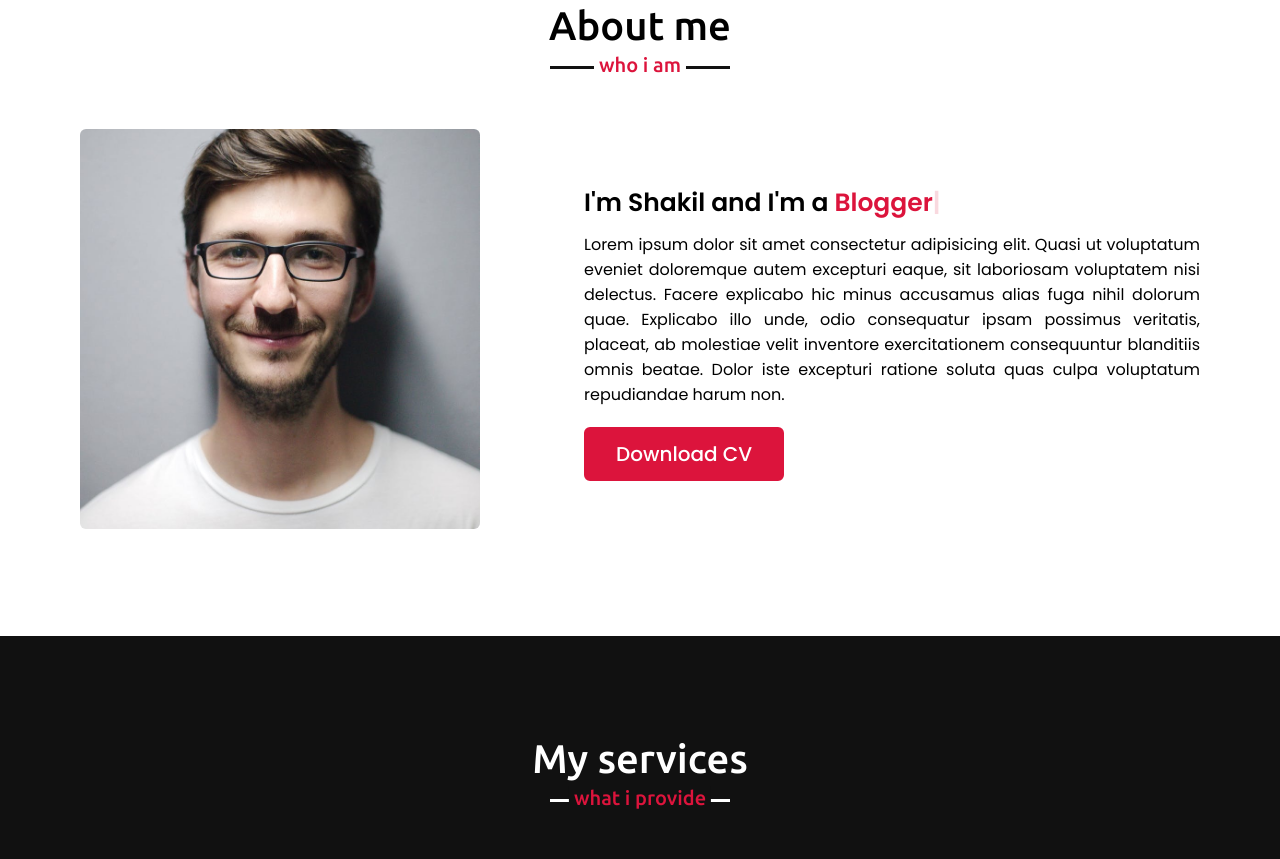
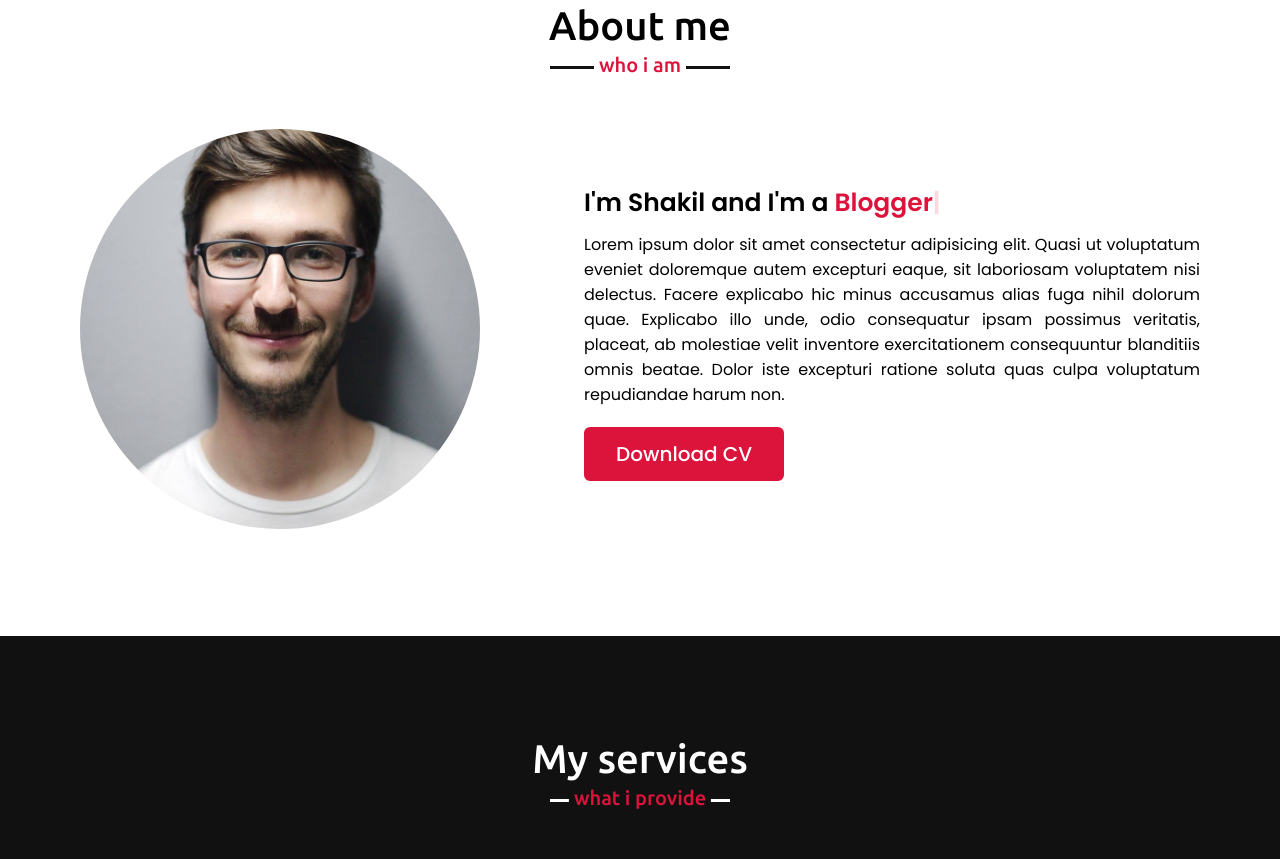
Before and after one commit to shakilkhanSAU/practiice-project, a plain HTML site: page index.html in a window 1280 px wide. Shown: the part 897-1756 px from the top of the page. Drawn offline with nearby package versions, Linux system fonts and the light colour scheme.

Commit message:
photo border radius changed to fifty percent

```diff
--- a/style.css
+++ b/style.css
@@ -224,7 +224,7 @@ section .title::after{
     height: 400px;
     width: 400px;
     object-fit: cover;
-    border-radius: 6px;
+    border-radius: 50%;
 }
 .about .about-content .right{
     width: 55%;
```
